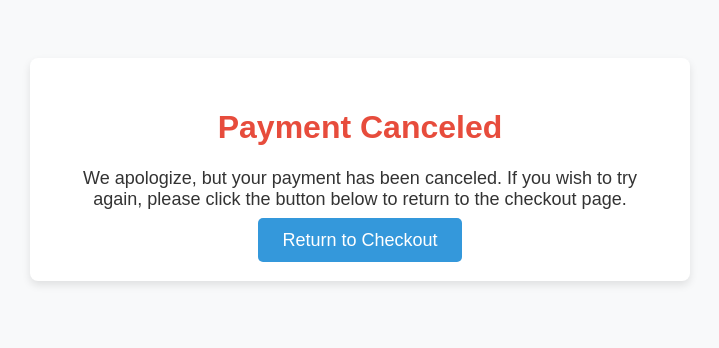
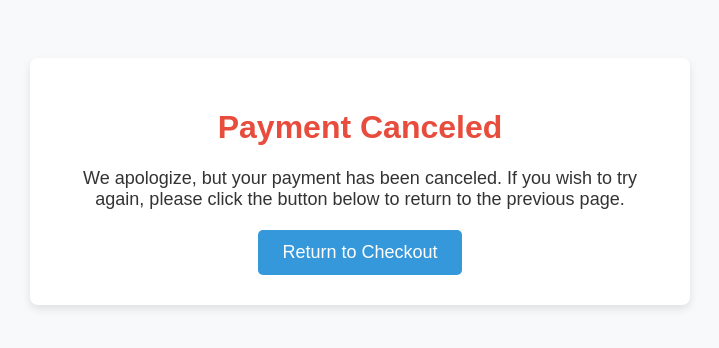
Before and after one commit to mpham504/fkgv, a Flask app: page /cancel in a window 1280 px wide. Shown: the top 348 px of the page, without its empty margins (280-999 px from the left). Run offline with Flask 3, Linux system fonts and the light colour scheme.

Commit message:
fixed cancel

```diff
--- a/templates/cancel.html
+++ b/templates/cancel.html
@@ -51,9 +51,9 @@
 <body>
     <div class="container">
         <h1>Payment Canceled</h1>
-        <p>We apologize, but your payment has been canceled. If you wish to try again, please click the button below to return to the checkout page.</p>
-        <!-- Button to return to the checkout page -->
-        <a href="{{ url_for('index') }}" class="btn">Return to Checkout</a>
+        <p>We apologize, but your payment has been canceled. If you wish to try again, please click the button below to return to the previous page.</p>
+        <!-- Button to return to the previous page -->
+        <button class="btn" onclick="window.history.back();">Return to Checkout</button>
     </div>
 </body>
 </html>
```
